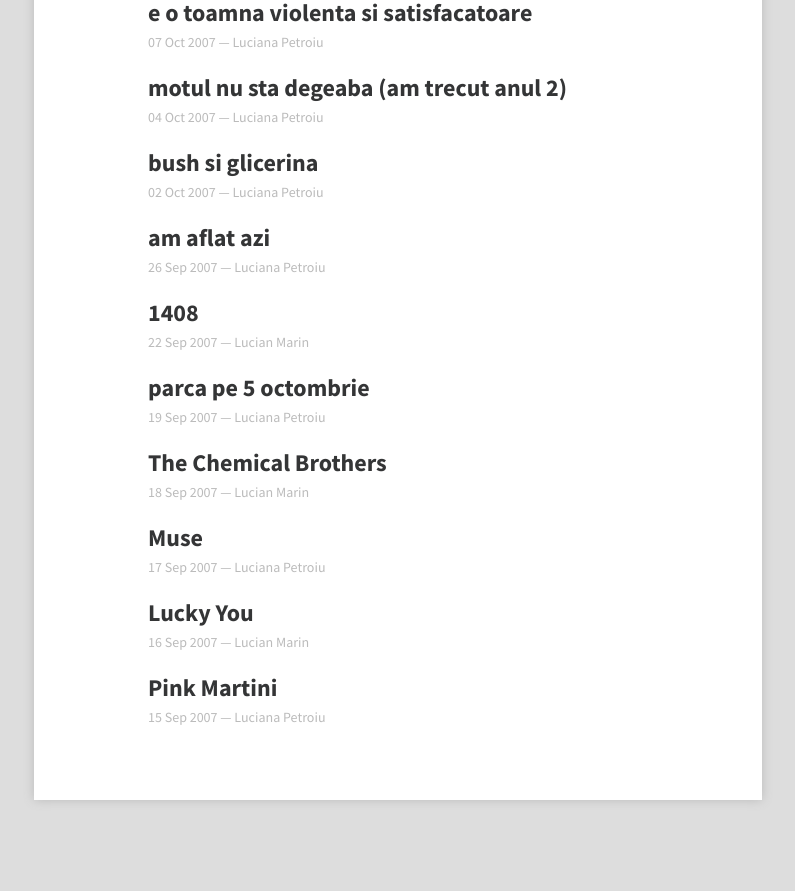
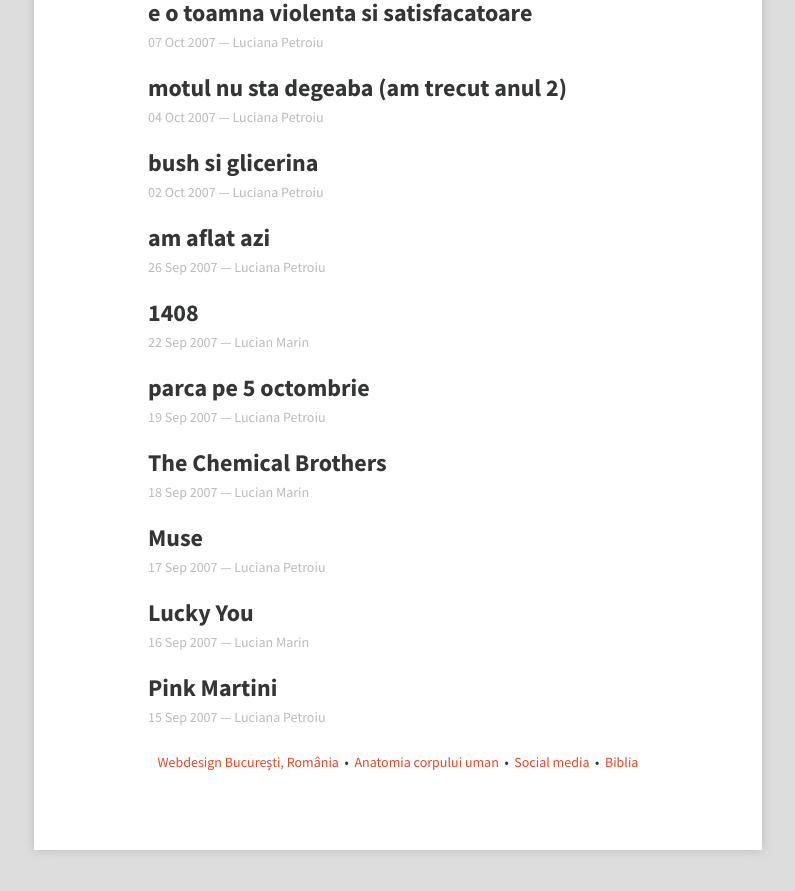
Before and after one commit to evno/evno.github.io, a Jekyll site: the page built from index.html, in a window 1280 px wide and 900 px high, scrolled down 5318 px. Shown: the top 891 px of the window, without its empty margins (242-1037 px from the left). Built offline with Jekyll 4.4.1, drawn with Linux system fonts in a browser that asks for light colours; before the commit the page ends 6168 px from its top, so only the background shows below that.

Commit message:
add links

```diff
--- a/_layouts/default.html
+++ b/_layouts/default.html
@@ -46,6 +46,15 @@
     </div>
     <div id="content">
         {{ content }}
+        <p align="center">
+        <a href="http://lucianmarin.com/" title="Lucian Marin">Webdesign București, România</a>
+        &nbsp;&bull;&nbsp;
+        <a href="http://omenesc.ro/" title="Corpul omenesc">Anatomia corpului uman</a>
+        &nbsp;&bull;&nbsp;
+        <a href="http://sublevel.net/" title="Rețea socială">Social media</a>
+        &nbsp;&bull;&nbsp;
+        <a href="http://verset.ro/" title="Sfânta Scriptură">Biblia</a>
+        </p>
     </div>
 </div>
 
```
